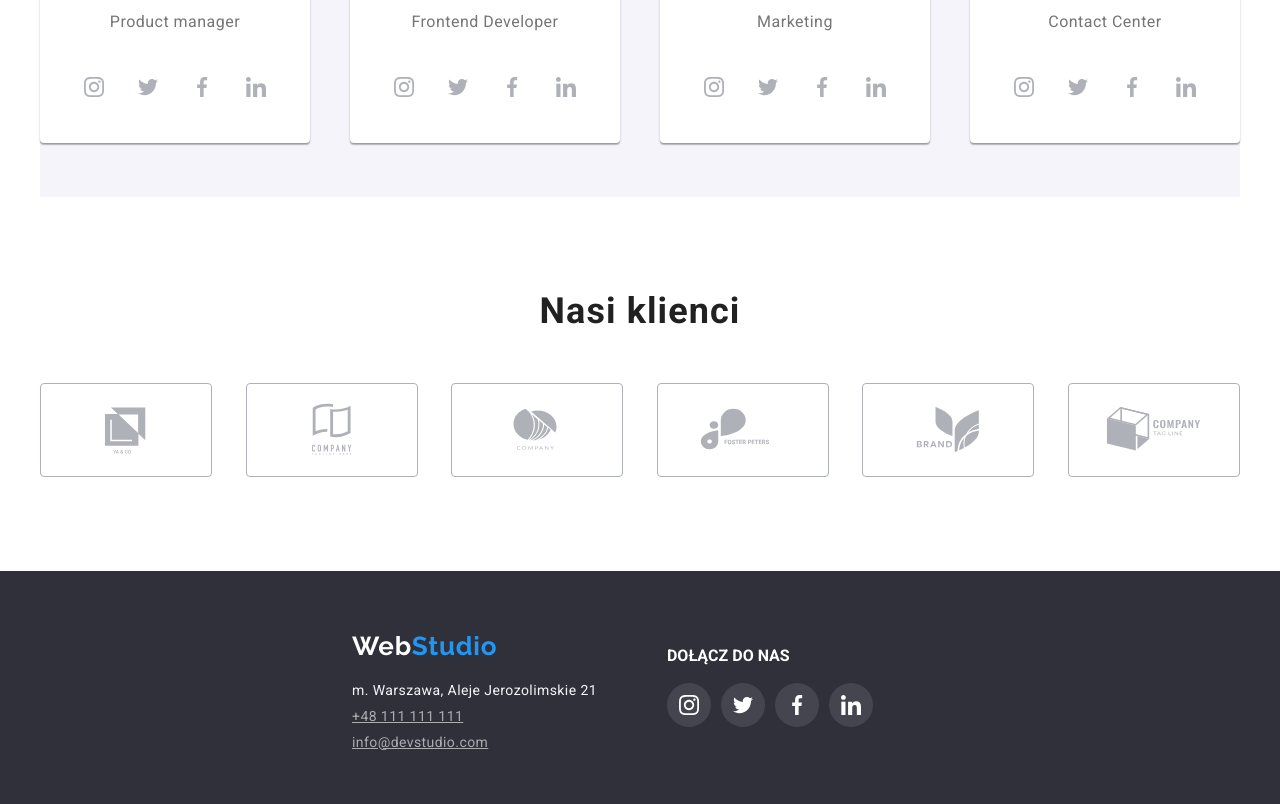
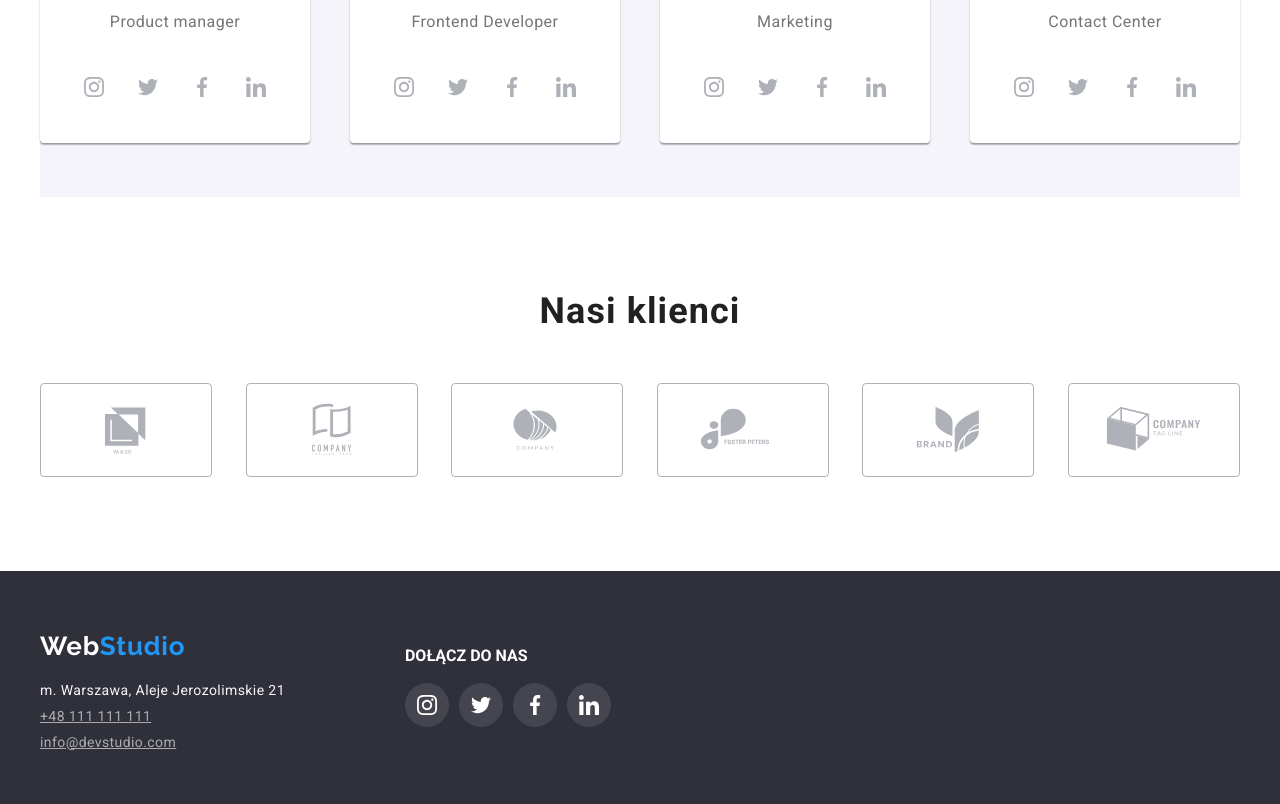
Before and after one commit to magdaswiecka/goit-markup-hw-08, a plain HTML site: page index.html in a window 1280 px wide. Shown: the part 2091-2895 px from the top of the page. Drawn offline with nearby package versions, Linux system fonts and the light colour scheme.

Commit message:
Poprawki

```diff
--- a/css/styles.css
+++ b/css/styles.css
@@ -479,20 +479,18 @@ footer {
   background-color: var(--backgroundcolor-dark);
   width: 100%;
   justify-content: center;
-  /* align-items: center; */
-  flex-direction: column;
+  flex-direction: row;
 }
 .flex-footer {
   display: flex;
   flex-direction: column;
-  padding-left: 25px;
 }
 .inner-footer {
   display: flex;
   flex-direction: row;
-  justify-content: center;
   padding-top: 60px;
   padding-bottom: 60px;
+  gap: 50px;
 }
 .logo-footer {
   padding-bottom: 20px;
```
